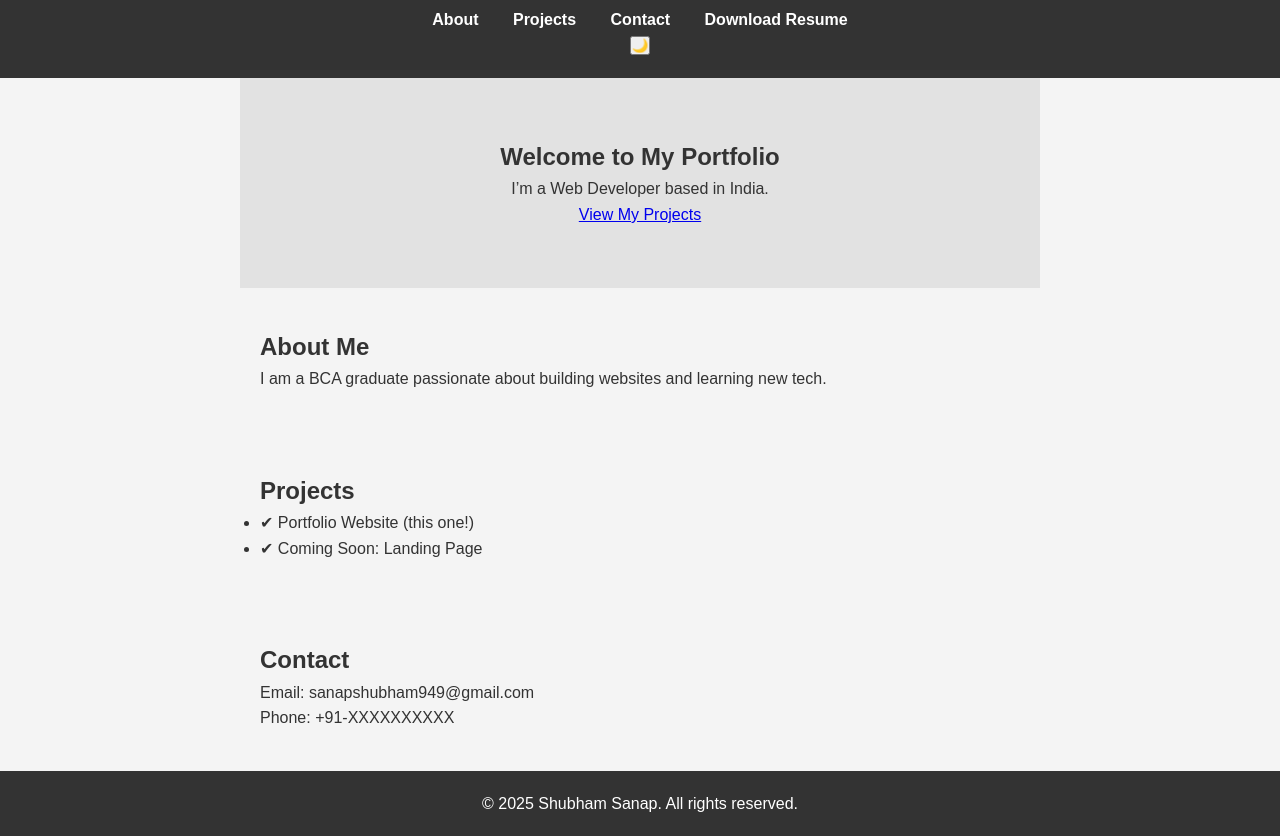
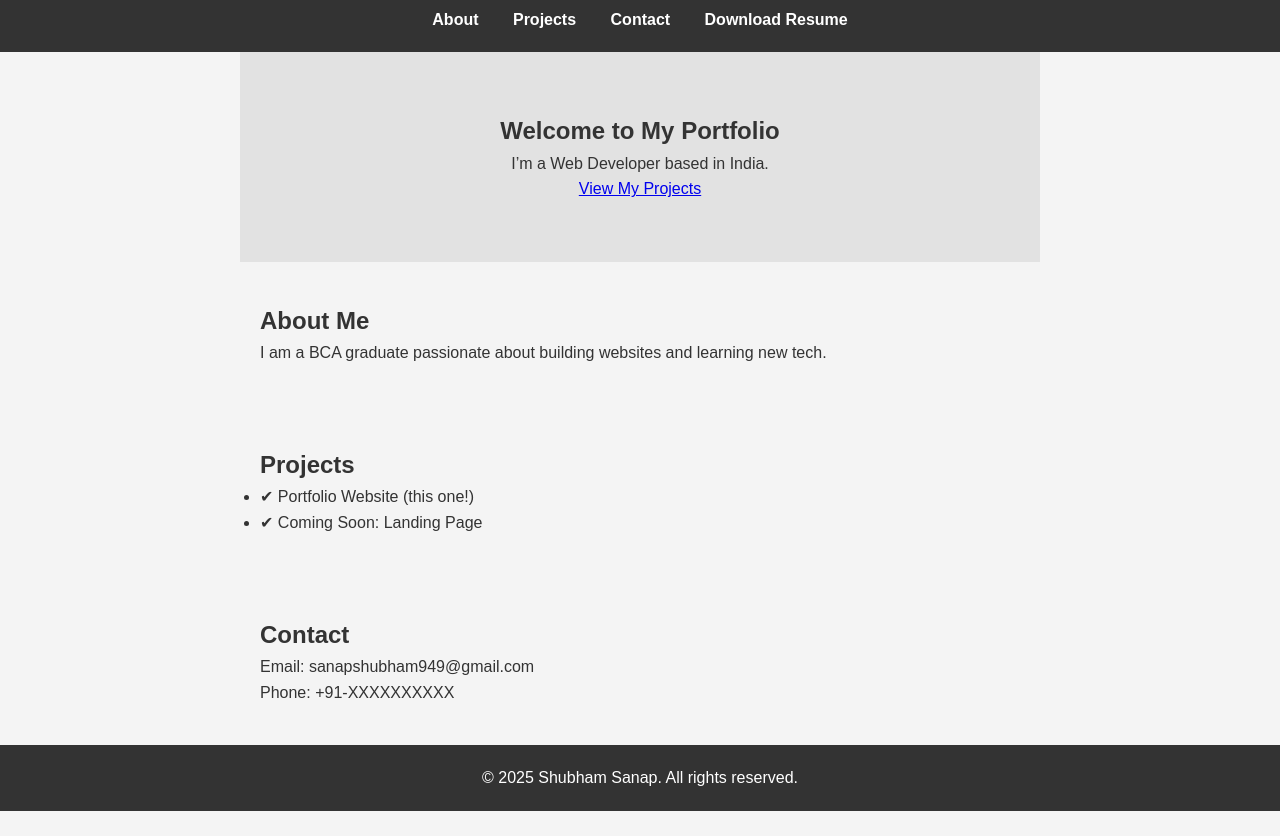
Before and after one commit to sanapshubham516/Portfolio, a plain HTML site: page index.html in a window 1280 px wide. Shown: the part 100-936 px from the top of the page. After the commit the page ends 911 px from the top, so only its background shows below. Drawn offline with Linux system fonts and the light colour scheme.

Commit message:
Update index.html

```diff
--- a/index.html
+++ b/index.html
@@ -21,8 +21,8 @@
                 <li><a href="resume.pdf" class="resume-btn" target="_blank">Download Resume</a></li>
             </ul>
         </nav>
- <!-- 🌙 Dark Mode Button -->
-    <button id="darkModeToggle">🌙</button>
+ <!-- 🌙 Dark Mode Button
+    <button id="darkModeToggle">🌙</button> -->
     </header>
 
     <section id="hero">
```
